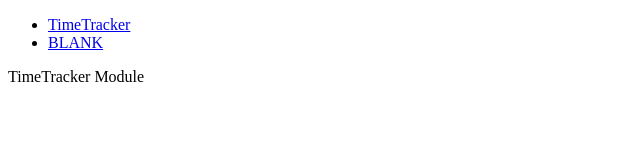
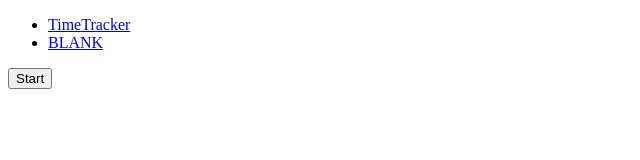
Before and after one commit to christophermarek/Todo-Tracker-and-Timer, a React (Create React App) app in the folder frontend/: page /timetracker in a window 1280 px wide. Shown: the top 160 px of the page, without its empty margins (0-640 px from the left). Built offline with nearby package versions, Linux system fonts and the light colour scheme.

Commit message:
Time Tracker module work, layout and  setup some buttons

```diff
--- a/frontend/src/modules/TimeTracker/index.js
+++ b/frontend/src/modules/TimeTracker/index.js
@@ -1,8 +1,51 @@
 import React from 'react';
 
-const TimeTracker = () => (
-    <div>TimeTracker Module</div>
-);
+function Start(props) {
+    return (
+      <button className="startButton" onClick={props.onClick}>
+        {props.value}
+      </button>
+    );
+  }
+
+
+class TimeTracker extends React.Component {
+    constructor(props) {
+        super(props);
+        this.state = {
+          isStart: true,
+        };
+    }
+
+    handleClick(){
+        this.setState({
+            isStart: !this.state.isStart,
+        })
+    }
+
+    renderStart(){
+        return (
+            <Start
+                value={this.state.isStart ? 'Start' : "Stop"}
+                onClick={() => this.handleClick(this)}
+            />
+        );
+    }
+
+    render(){
+
+        return(
+            <div className="Time-tracker">
+                <div className="Clock-container">
+                    {this.renderStart()}
+                </div>
+            </div>
+        );
+    }
+
+
+
+}
 
 export default {
     routeProps: {
```
Also changed, not shown: 2 other files (tests, documents, lock files or other folders).
